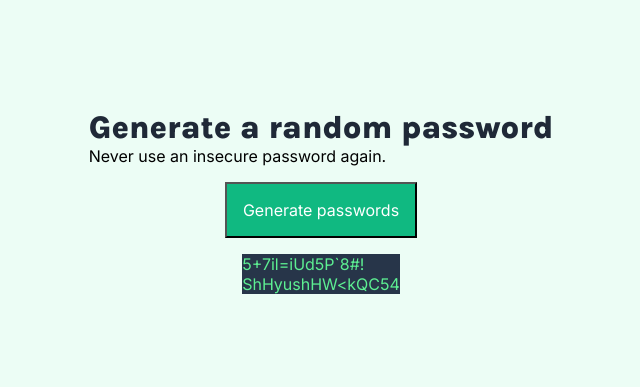
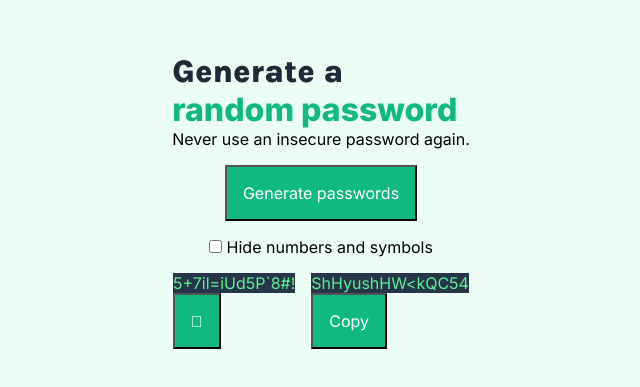
Before and after one commit to jsandev7/password-generator, a plain HTML site: page index.html in a window 1280 px wide. Shown: the part 187-574 px from the top of the page, without its empty margins (319-959 px from the left). Drawn offline with Linux system fonts and the light colour scheme.

Commit message:
Update index.html

```diff
--- a/index.html
+++ b/index.html
@@ -1,24 +1,39 @@
 <!DOCTYPE html>
 <html lang="en">
+
 <head>
     <meta charset="UTF-8">
     <meta name="viewport" content="width=device-width, initial-scale=1.0">
     <title>Password Generator</title>
     <link rel="stylesheet" href="./css/style.css">
+    <link rel="stylesheet" href="https://cdnjs.cloudflare.com/ajax/libs/font-awesome/4.7.0/css/font-awesome.min.css">
 </head>
+
 <body>
     <header>
-        <h1>Generate a random password</h1>
+        <h1>Generate a <br><span>random password</span></h1>
         <p>Never use an insecure password again.</p>
     </header>
 
-    <button>Generate passwords</button>
-
-    <section class="password-results">
-        <p class="password-result">First password generate goes here</p>
-        <p class="password-result">Second password generate goes here</p>
+    <button class="generate" id="generate-passwords-button">Generate passwords</button>
+    <section class="container">
+        <input type="checkbox" name="hide-numbers-and-symbols" id="hide-numbers-and-symbols">
+        <label for="hide-numbers-and-symbols">Hide numbers and symbols</label>
+    </section>
+    <section class="results">
+        <article class="password-container">
+            <p class="password-result">First password generate goes here</p>
+            <button class="copy">
+                <i class="fa-regular fa-copy"></i>
+            </button>
+        </article>
+        <article class="password-container">
+            <p class="password-result">Second password generate goes here</p>
+            <button class="copy">Copy</button>
+        </article>
     </section>
 
     <script src="./js/index.js"></script>
 </body>
+
 </html>
```
